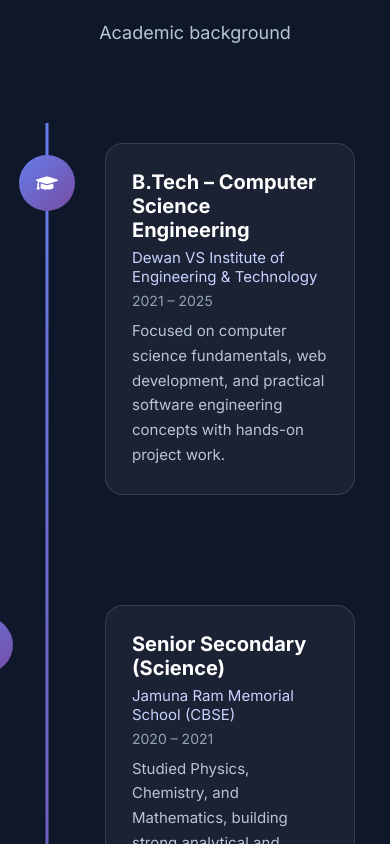
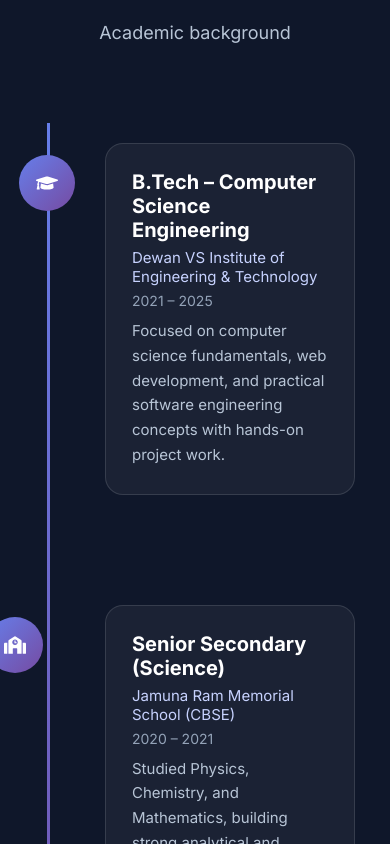
Before and after one commit to me-amit2810/Portfolio, a React (Vite) app: page / in a window 390 px wide. Shown: the part 2320-3164 px from the top of the page. Built offline with nearby package versions, Linux system fonts and the light colour scheme.

Commit message:
Update Education.css

```diff
--- a/src/components/Education.css
+++ b/src/components/Education.css
@@ -1,6 +1,6 @@
 .education {
   background: #0f172a;
-  padding: 100px 0; /* 🔥 proper breathing space */
+  padding: 100px 0;
 }
 
 .education-header {
@@ -13,16 +13,15 @@
   position: relative;
   max-width: 1000px;
   margin: 0 auto;
-  padding-bottom: 20px;
 }
 
-/* CENTER LINE */
+/* CENTER LINE (DESKTOP) */
 .education-tree::before {
   content: "";
   position: absolute;
   left: 50%;
   top: 0;
-  bottom: 0; /* 🔥 better than height: 100% */
+  bottom: 0;
   width: 3px;
   background: linear-gradient(180deg, #667eea, #764ba2);
   transform: translateX(-50%);
@@ -36,23 +35,22 @@
   margin-bottom: 70px;
 }
 
-/* LEFT SIDE */
+/* LEFT */
 .education-item.left {
   left: 0;
   text-align: right;
 }
 
-/* RIGHT SIDE */
+/* RIGHT */
 .education-item.right {
   left: 50%;
   text-align: left;
 }
 
-/* ICON ON LINE */
+/* ICON (DESKTOP – ON CENTER LINE) */
 .education-icon {
   position: absolute;
   top: 32px;
-  right: -30px; /* 🔥 perfectly centered on line */
   width: 56px;
   height: 56px;
   background: linear-gradient(135deg, #667eea, #764ba2);
@@ -63,12 +61,13 @@
   justify-content: center;
   font-size: 22px;
   z-index: 2;
+  left: 100%;
+  transform: translateX(-50%);
 }
 
-/* RIGHT SIDE ICON */
 .education-item.right .education-icon {
-  left: -30px;
-  right: auto;
+  left: 0;
+  transform: translateX(-50%);
 }
 
 /* CARD */
@@ -79,7 +78,6 @@
   border-radius: 18px;
 }
 
-/* TEXT */
 .education-content h3 {
   color: #ffffff;
   font-size: 20px;
@@ -105,14 +103,15 @@
   line-height: 1.65;
 }
 
-/* 📱 MOBILE VIEW – ICON CENTERED ON LINE */
+/* 📱 MOBILE – ICON ALWAYS CENTERED ON LINE */
 @media (max-width: 768px) {
-  /* move timeline line to left */
+  /* move line to fixed position */
   .education-tree::before {
     left: 32px;
+    transform: none;
   }
 
-  /* make items full width */
+  /* items full width */
   .education-item,
   .education-item.left,
   .education-item.right {
@@ -123,10 +122,9 @@
     text-align: left;
   }
 
-  /* 🔥 icon exactly on the center of line */
+  /* ICON LOCKED TO LINE */
   .education-icon {
-    left: 32px;              /* same as line */
-    right: auto;
+    left: 32px;              /* EXACT same as line */
     transform: translateX(-50%);
   }
 }
```
